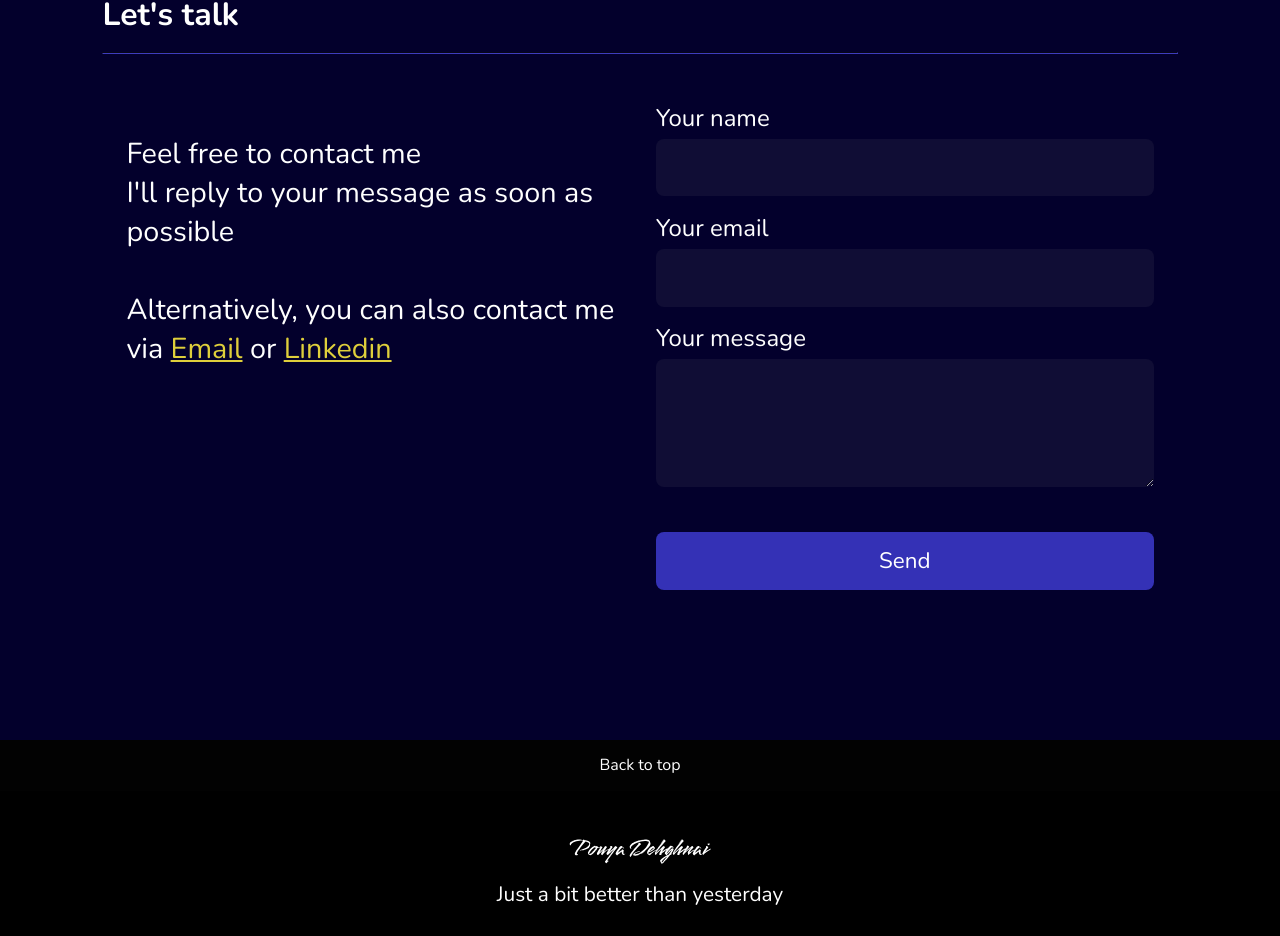
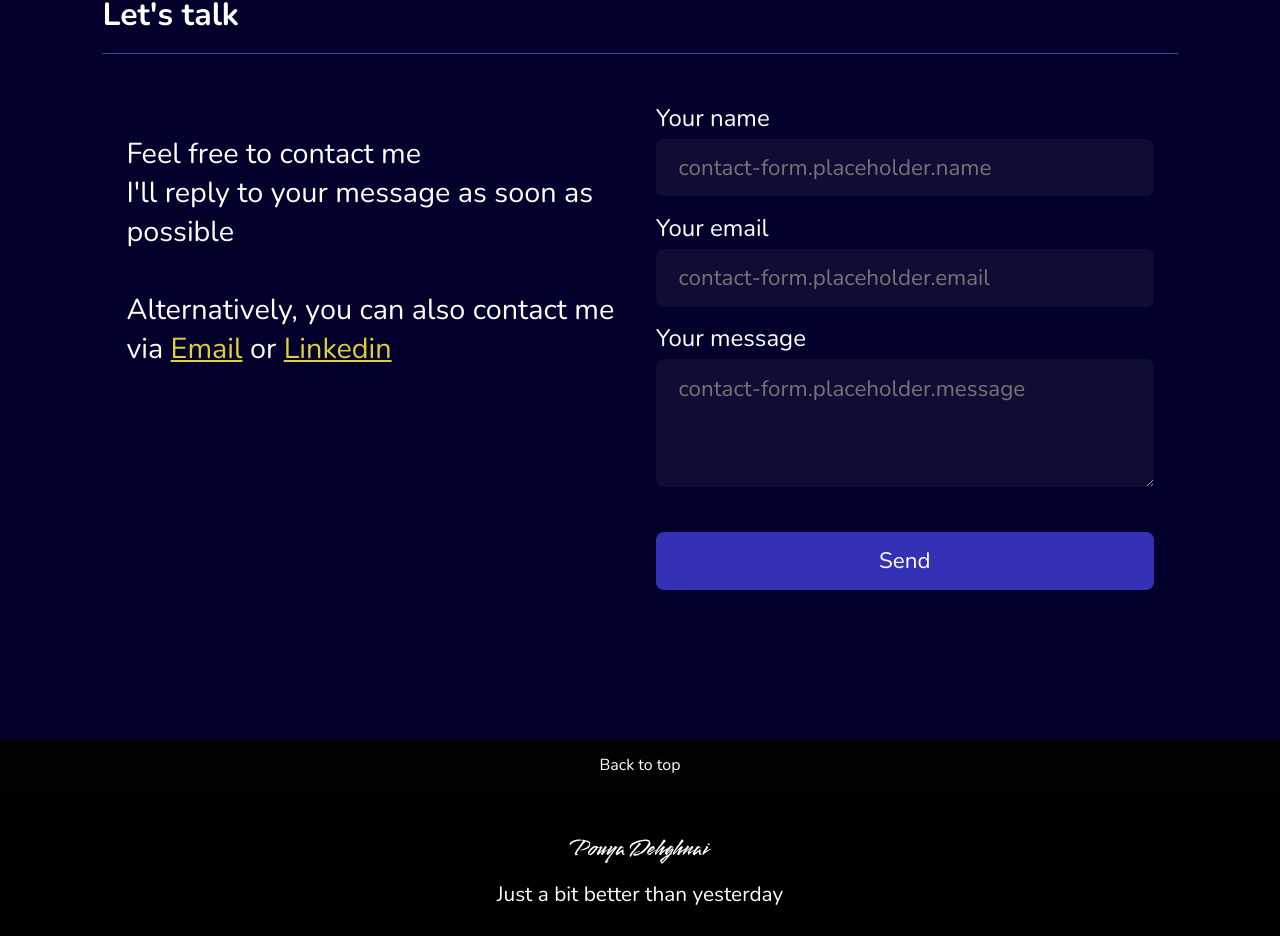
Before and after one commit to pouyadh/personal-website, a React (Create React App) app: page / in a window 1280 px wide. Shown: the part 4754-5690 px from the top of the page. Built offline with nearby package versions, Linux system fonts and the light colour scheme.

Commit message:
add placeholder using intl API

```diff
--- a/src/containers/Main/ContactForm.jsx
+++ b/src/containers/Main/ContactForm.jsx
@@ -7,7 +7,7 @@ import * as Yup from "yup";
 // Using formik and yup just for showcase, however it's not efficient and they are technical debts due to their huge bundle sizes for such a simple form!
 
 import emailjs from "@emailjs/browser";
-import { FormattedMessage } from "react-intl";
+import { FormattedMessage, useIntl } from "react-intl";
 import { motion } from "framer-motion";
 
 const contactFormSchema = Yup.object().shape({
@@ -68,6 +68,7 @@ const handleSubmit = async (values) => {
 };
 
 const ContactForm = () => {
+  const intl = useIntl();
   return (
     <Formik
       initialValues={contactFormInitialValues}
@@ -79,12 +80,26 @@ const ContactForm = () => {
           <label htmlFor="name-input">
             <FormattedMessage id="contact-form.label.name" />
           </label>
-          <Field id="name-input" type="text" name="name" />
+          <Field
+            id="name-input"
+            type="text"
+            name="name"
+            placeholder={intl.formatMessage({
+              id: "contact-form.placeholder.name",
+            })}
+          />
           <CustomErrorMessage name="name" />
           <label htmlFor="email-input">
             <FormattedMessage id="contact-form.label.email" />
           </label>
-          <Field id="email-input" type="email" name="email" />
+          <Field
+            id="email-input"
+            type="email"
+            name="email"
+            placeholder={intl.formatMessage({
+              id: "contact-form.placeholder.email",
+            })}
+          />
           <CustomErrorMessage name="email" />
           <label htmlFor="message-input">
             <FormattedMessage id="contact-form.label.message" />
@@ -94,6 +109,9 @@ const ContactForm = () => {
             id="message-input"
             form="contact-form"
             name="message"
+            placeholder={intl.formatMessage({
+              id: "contact-form.placeholder.message",
+            })}
           />
           <CustomErrorMessage name="message" />
 
```
